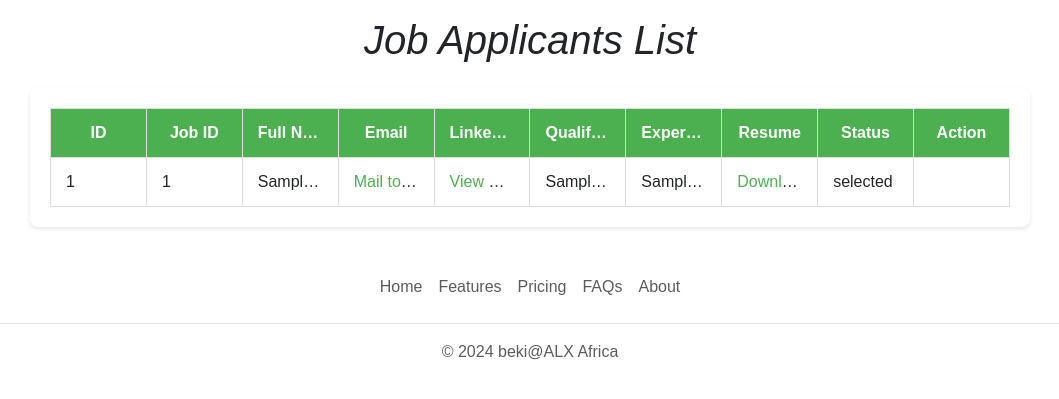
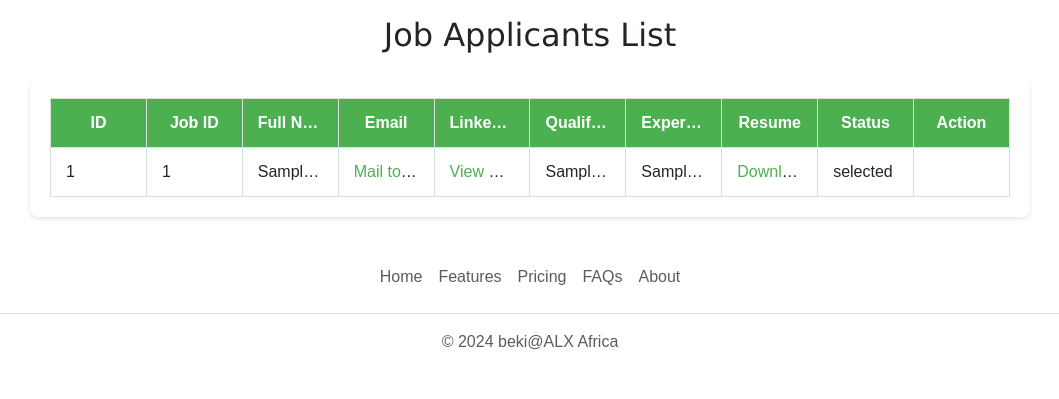
Before and after one commit to bekiyeromm/online-job-application, a Flask app: template templates/view_applicants.html in a window 1280 px wide. Shown: the part 73-472 px from the top of the page, without its empty margins (110-1169 px from the left). Run offline with Flask 3, Linux system fonts and the light colour scheme; the template is opened without the code that fills it: most values are stand-ins (such as "Sample title", 1, 10 or a date in 2020); some libraries are stand-ins or nearby versions.

Commit message:
heading changed from h1 to h2

```diff
--- a/templates/show_applicant_by_job_id.html
+++ b/templates/show_applicant_by_job_id.html
@@ -9,7 +9,7 @@
 <body>
     {% include 'admin.html' %}
 
-    <h1 class="text-center" style="font-family: Verdana, Geneva, Tahoma, sans-serif;">Applicants for Job ID {{ job_id }}</h1>
+    <h2 class="text-center" style="font-family: Verdana, Geneva, Tahoma, sans-serif;">Applicants for Job ID {{ job_id }}</h2>
     <div class="container" mt-2 mb-4 style="margin-bottom: 100px;">
 
         <div class="table-container">
--- a/templates/view_applicants.html
+++ b/templates/view_applicants.html
@@ -9,9 +9,9 @@
 <body>
     {% include 'admin.html' %}
     <div class="container mt-2 mb-4" style="margin-bottom: 100px;">
-        <h1 class="text-center mt-2 mb-4" style="margin-top: 30px; margin-bottom: 30px">
-            <i> Job Applicants List</i>
-        </h1>
+        <h2 class="text-center mt-2 mb-4" style="margin-top: 30px; margin-bottom: 30px; font-family: Verdana, Geneva, Tahoma, sans-serif;">
+            Job Applicants List
+        </h2>
         <div class="table-container">
             <table id="admin-table">
                 <thead>
```
